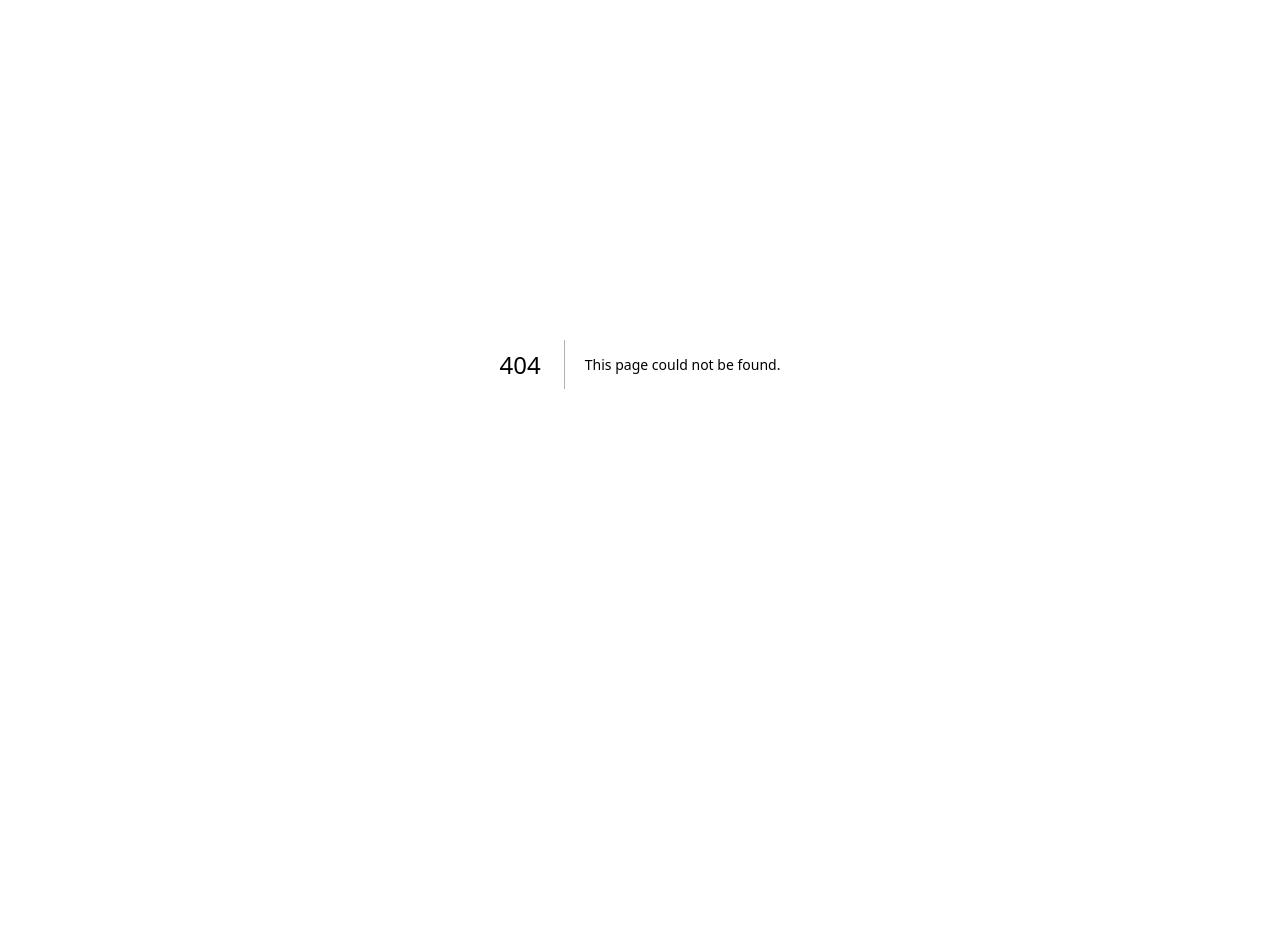
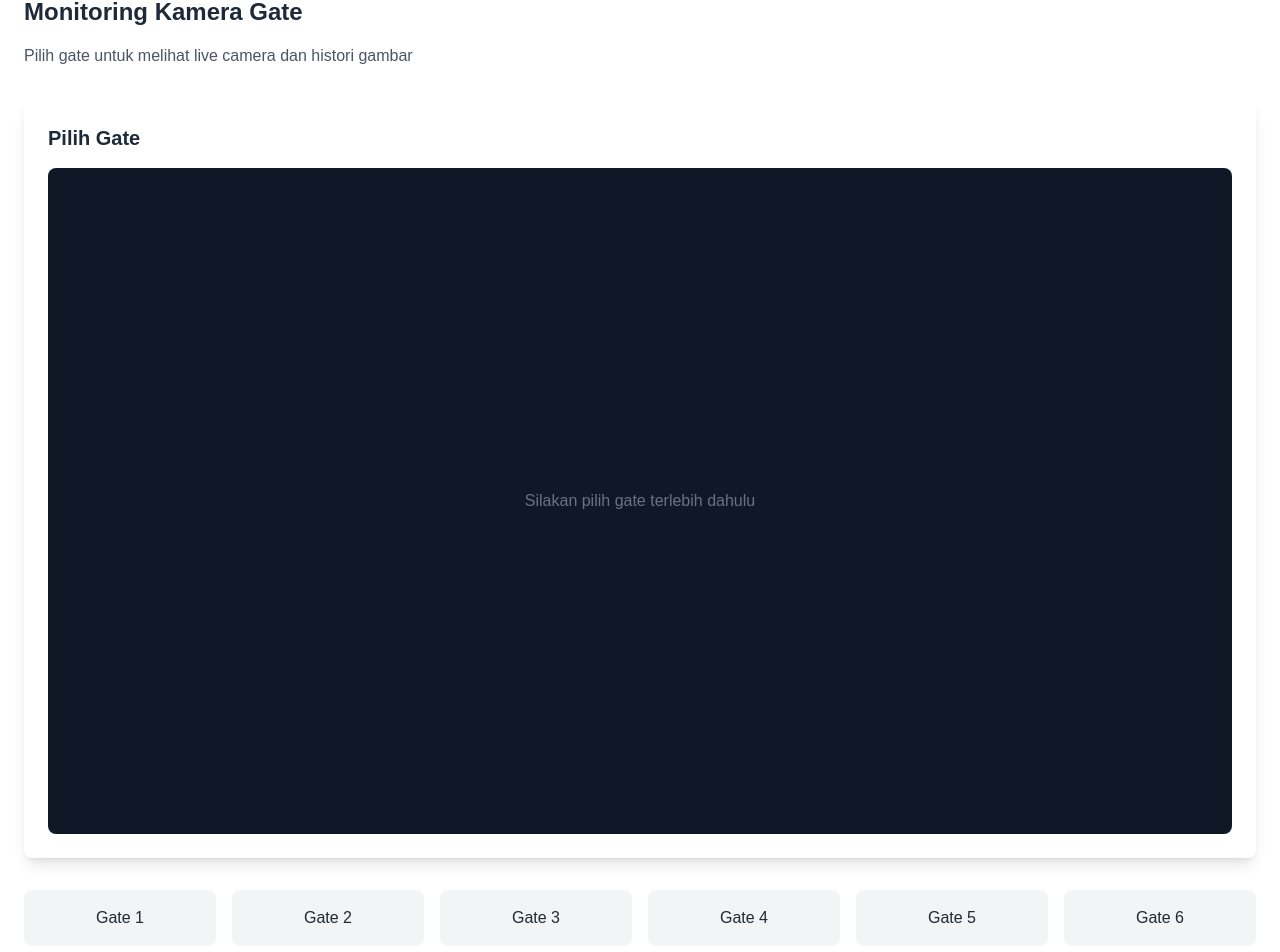
Before and after one commit to yugamauludi/sky-operator-command-center, a Next.js app: page /camera in a window 1280 px wide. Before the commit this address had no page. Shown: the part 36-988 px from the top of the page. Before the commit the page ends 800 px from the top, so only its background shows below. Built offline with nearby package versions, Linux system fonts and the light colour scheme; no server answers.

Commit message:
feat(camera): add camera feed page with live stream and image history

```diff
--- a/next.config.ts
+++ b/next.config.ts
@@ -3,12 +3,14 @@ import type { NextConfig } from "next";
 const nextConfig: NextConfig = {
   /* config options here */
   async rewrites() {
-    return [
-      {
-        source: '/api/:path*',
-        destination: `${process.env.NEXT_PUBLIC_API_URL}/v01/occ/api/:path*`,
-      },
-    ];
+    return {
+      fallback: [
+        {
+          source: '/api/:path*',
+          destination: `${process.env.NEXT_PUBLIC_API_URL}/v01/occ/api/:path*`,
+        },
+      ],
+    };
   },
 };
 
--- /dev/null
+++ b/src/app/camera/page.tsx
@@ -0,0 +1,154 @@
+'use client';
+
+import { useState, useEffect } from 'react';
+import { useSocket } from '@/hooks/useSocket';
+
+interface CameraFeed {
+  id: string;
+  gateId: string;
+  imageUrl: string;
+  timestamp: string;
+  type: 'idle' | 'help';
+}
+
+export default function CameraFeedPage() {
+  const socket = useSocket();
+  const [isFullscreen, setIsFullscreen] = useState(false);
+  const [selectedGate, setSelectedGate] = useState<string | null>(null);
+  const [cameraFeeds, setCameraFeeds] = useState<CameraFeed[]>([]);
+  const [liveUrl, setLiveUrl] = useState<string | null>(null);
+
+  useEffect(() => {
+    if (!socket) return;
+
+    // Mendengarkan event kamera baru
+    socket.on('camera_snapshot', (data: CameraFeed) => {
+      setCameraFeeds(prev => [data, ...prev]);
+    });
+
+    // Mendengarkan update URL live stream
+    socket.on('live_stream_url', (data: { gateId: string; url: string }) => {
+      if (data.gateId === selectedGate) {
+        setLiveUrl(data.url);
+      }
+    });
+
+    return () => {
+      socket.off('camera_snapshot');
+      socket.off('live_stream_url');
+    };
+  }, [socket, selectedGate]);
+
+  const handleGateSelect = (gateId: string) => {
+    setSelectedGate(gateId);
+    // Meminta URL live stream untuk gate yang dipilih
+    socket?.emit('request_live_stream', { gateId });
+  };
+
+  const toggleFullscreen = () => {
+    setIsFullscreen(!isFullscreen);
+  };
+
+  return (
+    <div className="container mx-auto px-6 py-8">
+      <div className="mb-8">
+        <h1 className="text-2xl font-bold text-gray-800 dark:text-white mb-4">
+          Monitoring Kamera Gate
+        </h1>
+        <p className="text-gray-600 dark:text-gray-400">
+          Pilih gate untuk melihat live camera dan histori gambar
+        </p>
+      </div>
+
+      {/* Panel Live Camera */}
+      <div className={`bg-white dark:bg-gray-800 rounded-lg shadow-lg p-6 mb-8
+        ${isFullscreen ? 'fixed inset-0 z-50' : ''}`}>
+        <div className="flex justify-between items-center mb-4">
+          <h2 className="text-xl font-semibold text-gray-800 dark:text-white">
+            {selectedGate ? `Live Camera - Gate ${selectedGate}` : 'Pilih Gate'}
+          </h2>
+          {liveUrl && (
+            <button
+              onClick={toggleFullscreen}
+              className="bg-blue-500 hover:bg-blue-600 text-white px-4 py-2 rounded-lg"
+            >
+              {isFullscreen ? '🔄 Kembali' : '🔍 Perbesar'}
+            </button>
+          )}
+        </div>
+
+        <div className="relative aspect-video bg-gray-900 rounded-lg overflow-hidden">
+          {liveUrl ? (
+            <video
+              src={liveUrl}
+              className="w-full h-full object-contain"
+              autoPlay
+              muted
+              playsInline
+            />
+          ) : (
+            <div className="flex items-center justify-center h-full text-gray-500 dark:text-gray-400">
+              {selectedGate ? 'Memuat video...' : 'Silakan pilih gate terlebih dahulu'}
+            </div>
+          )}
+        </div>
+      </div>
+
+      {/* Daftar Gate */}
+      <div className="grid grid-cols-2 sm:grid-cols-3 md:grid-cols-4 lg:grid-cols-6 gap-4 mb-8">
+        {Array.from({ length: 6 }, (_, i) => i + 1).map((gate) => (
+          <button
+            key={gate}
+            onClick={() => handleGateSelect(`${gate}`)}
+            className={`p-4 rounded-lg text-center transition-colors duration-200
+              ${selectedGate === `${gate}`
+                ? 'bg-blue-500 text-white'
+                : 'bg-gray-100 dark:bg-gray-700 text-gray-800 dark:text-white hover:bg-blue-100 dark:hover:bg-blue-900'
+              }`}
+          >
+            Gate {gate}
+          </button>
+        ))}
+      </div>
+
+      {/* Histori Gambar */}
+      <div className="bg-white dark:bg-gray-800 rounded-lg shadow-lg p-6">
+        <h2 className="text-xl font-semibold text-gray-800 dark:text-white mb-4">
+          Histori Gambar
+        </h2>
+        <div className="grid grid-cols-1 sm:grid-cols-2 md:grid-cols-3 lg:grid-cols-4 gap-4">
+          {cameraFeeds
+            .filter(feed => !selectedGate || feed.gateId === selectedGate)
+            .map((feed) => (
+              <div
+                key={feed.id}
+                className="bg-gray-50 dark:bg-gray-700 rounded-lg overflow-hidden"
+              >
+                <img
+                  src={feed.imageUrl}
+                  alt={`Gate ${feed.gateId} - ${feed.timestamp}`}
+                  className="w-full aspect-video object-cover"
+                />
+                <div className="p-3">
+                  <p className="font-medium text-gray-800 dark:text-white">
+                    Gate {feed.gateId}
+                  </p>
+                  <p className="text-sm text-gray-500 dark:text-gray-400">
+                    {new Date(feed.timestamp).toLocaleString('id-ID')}
+                  </p>
+                  <span className={`inline-block px-2 py-1 rounded-full text-xs mt-2
+                    ${feed.type === 'help'
+                      ? 'bg-red-100 text-red-600 dark:bg-red-900/20 dark:text-red-400'
+                      : 'bg-yellow-100 text-yellow-600 dark:bg-yellow-900/20 dark:text-yellow-400'
+                    }`}
+                  >
+                    {feed.type === 'help' ? 'Bantuan' : 'Idle'}
+                  </span>
+                </div>
+              </div>
+            ))}
+        </div>
+      </div>
+    </div>
+  );
+}
```
